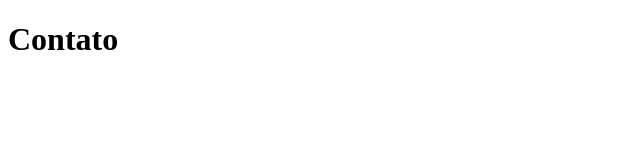
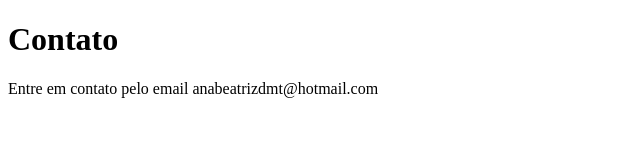
Before and after one commit to anabeatrizdmt/meu-primeiro-repositorio, a plain HTML site: page contato.html in a window 1280 px wide. Shown: the whole page, without its empty margins (0-640 px from the left). Drawn offline with Linux system fonts and the light colour scheme.

Commit message:
adicionando o email de contato

```diff
--- a/contato.html
+++ b/contato.html
@@ -8,5 +8,6 @@
 </head>
 <body>
     <h1>Contato</h1>
+    <p>Entre em contato pelo email anabeatrizdmt@hotmail.com</p>
 </body>
 </html>
```
